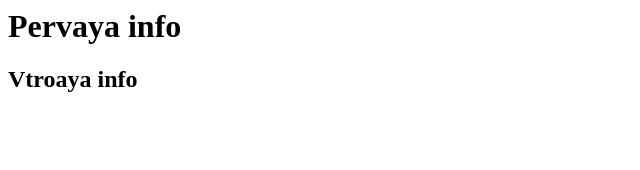
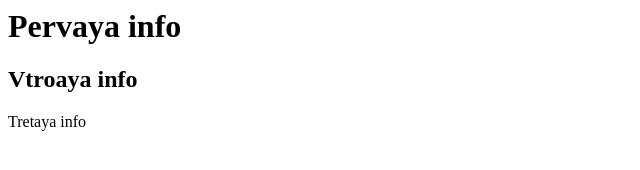
Before and after one commit to dilnig/iser32R, a plain HTML site: page index.html in a window 1280 px wide. Shown: the full height of the page, 0-640 px from the left. Drawn offline with Linux system fonts and the light colour scheme.

Commit message:
Vtoroy commit

```diff
--- a/index.html
+++ b/index.html
@@ -4,5 +4,6 @@
 	<body>
 		<h1>Pervaya info</h1>
 		<h2>Vtroaya info</h2>
+		<p>Tretaya info</p>
 	</body>
 </html>
```
